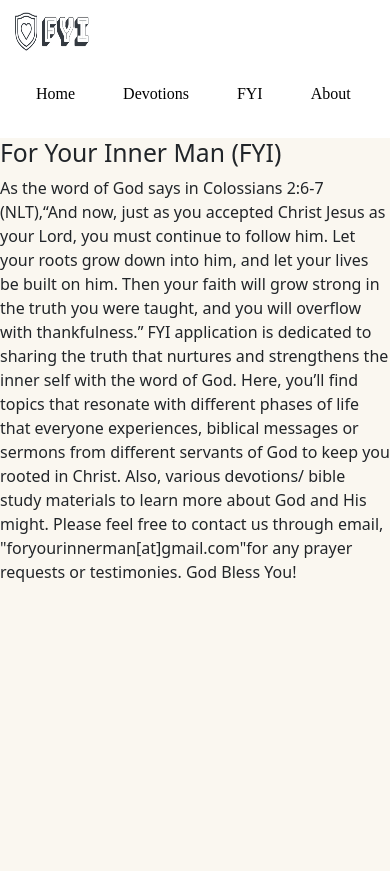
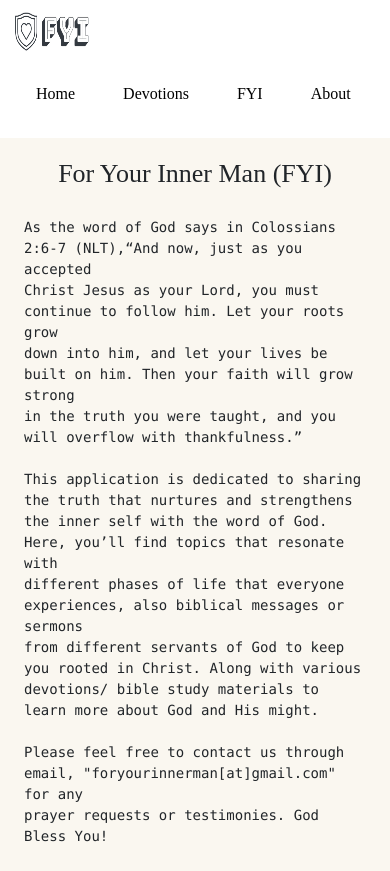
Before and after one commit to SanamR14/foryourinnerman, an Angular app: page /about in a window 390 px wide. Shown: the top 871 px of the page. Before the commit the page ends 844 px from the top, so only its background shows below. Built offline with nearby package versions, Linux system fonts and the light colour scheme.

Commit message:
other pages media query

```diff
--- a/src/app/about/about.component.html
+++ b/src/app/about/about.component.html
@@ -2,19 +2,22 @@
   <app-header></app-header>
 </div>
 <div class="body">
-  <h2>For Your Inner Man (FYI)</h2>
-  <p style="white-space: pre-line">
-    As the word of God says in Colossians 2:6-7 (NLT),“And now, just as you
-    accepted Christ Jesus as your Lord, you must continue to follow him. Let
-    your roots grow down into him, and let your lives be built on him. Then your
-    faith will grow strong in the truth you were taught, and you will overflow
-    with thankfulness.” FYI application is dedicated to sharing the truth that
-    nurtures and strengthens the inner self with the word of God. Here, you’ll
-    find topics that resonate with different phases of life that everyone
-    experiences, biblical messages or sermons from different servants of God to
-    keep you rooted in Christ. Also, various devotions/ bible study materials to
-    learn more about God and His might. Please feel free to contact us through
-    email,  "foryourinnerman[at]gmail.com"for any prayer requests or
-    testimonies. God Bless You!
-  </p>
+  <div class="title">For Your Inner Man (FYI)</div>
+  <div class="content">
+    <pre style="white-space: pre-line; " >
+      As the word of God says in Colossians 2:6-7 (NLT),“And now, just as you accepted
+      Christ Jesus as your Lord, you must continue to follow him. Let your roots grow
+      down into him, and let your lives be built on him. Then your faith will grow strong
+      in the truth you were taught, and you will overflow with thankfulness.”
+
+      This application is dedicated to sharing the truth that nurtures and strengthens
+      the inner self with the word of God. Here, you’ll find topics that resonate with
+      different phases of life that everyone experiences, also biblical messages or sermons
+      from different servants of God to keep you rooted in Christ. Along with various
+      devotions/ bible study materials to learn more about God and His might.
+
+      Please feel free to contact us through email, "foryourinnerman[at]gmail.com" for any
+      prayer requests or testimonies. God Bless You!
+    </pre>
+  </div>
 </div>
--- a/src/app/about/about.component.scss
+++ b/src/app/about/about.component.scss
@@ -0,0 +1,18 @@
+
+.title {
+    justify-self: center;
+    margin: 1rem;
+    font-size: 26px;
+    font-family: "src/assets/Handlee/Handlee-Regular.ttf";
+  }
+
+  .content {
+    margin: 1.5rem;
+
+  }
+  pre {
+    display: flex !important;
+    justify-content: center;
+    overflow: auto !important;
+    text-wrap-mode: wrap !important;
+}
--- a/src/app/devotions/devotions.component.scss
+++ b/src/app/devotions/devotions.component.scss
@@ -14,12 +14,25 @@
   width:280px;
 }
 .devotionCard{
-    margin-top: 2rem;
+    margin: 2rem;
     display: flex;
     position: relative;
     flex-wrap: wrap;
-    justify-content: center;
+    justify-content: space-between;
 }
 .card{
     margin: 2rem;
 }
+
+@media only screen and (min-device-width: 375px) and (max-device-width: 449px) {
+    .card{
+        margin: 1rem;
+    }
+
+    .devotion{
+        font-size: 12px;
+        height:66px;
+        width:88px;
+    }
+
+}
--- a/src/app/landingpage/landingpage.component.scss
+++ b/src/app/landingpage/landingpage.component.scss
@@ -1,39 +1,50 @@
-
-.body{
+.body {
   min-height: 76vh;
   display: flex;
   flex-direction: column;
   justify-self: anchor-center !important;
 }
-.footer{
+.footer {
   margin-top: auto;
   justify-self: inherit;
 }
-.wordCard, .tile-image{
+.wordCard,
+.tile-image {
   height: 500px;
   width: 600px;
 }
-@media only screen and (min-device-width: 320px) and (max-device-height: 480px) {
-    .wordCard, .tile-image{
-        height: 150px;
-        width: 200px;
+@media only screen and (min-device-width: 375px) and (max-device-width: 449px) {
+  .wordCard,
+  .tile-image {
+    height: 250px;
+    width: 250px;
+  }
+  .wordDevotion {
+    margin-left: 0rem !important;
+    margin-top: 1rem;
+    height: 250px !important;
+    width: 250px !important;
   }
 
+  .devotion {
+    font-size: 12px !important;
   }
-.wordDevotion{
+}
+
+.wordDevotion {
   margin-left: 2rem;
   height: 500px;
   width: 600px;
 }
-.devotion{
+.devotion {
   font-size: 26px;
   font-family: "src/assets/Handlee/Handlee-Regular.ttf";
   margin: 1rem;
 }
-.homeData{
+.homeData {
   margin-top: 2rem;
   display: flex;
   position: relative;
   flex-wrap: wrap;
-    justify-content: flex-start;
+  justify-content: space-evenly;
 }
```
Lines whose indentation alone changed are shown as unchanged.
